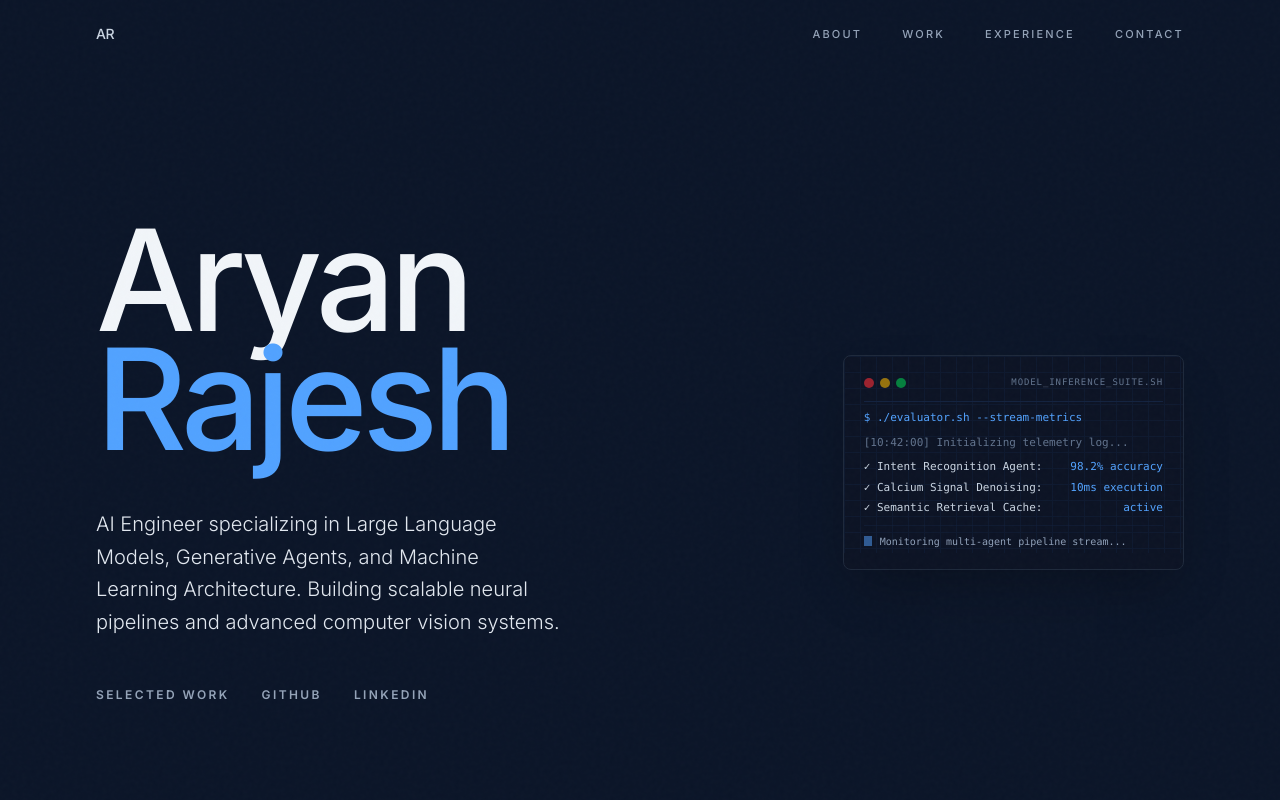
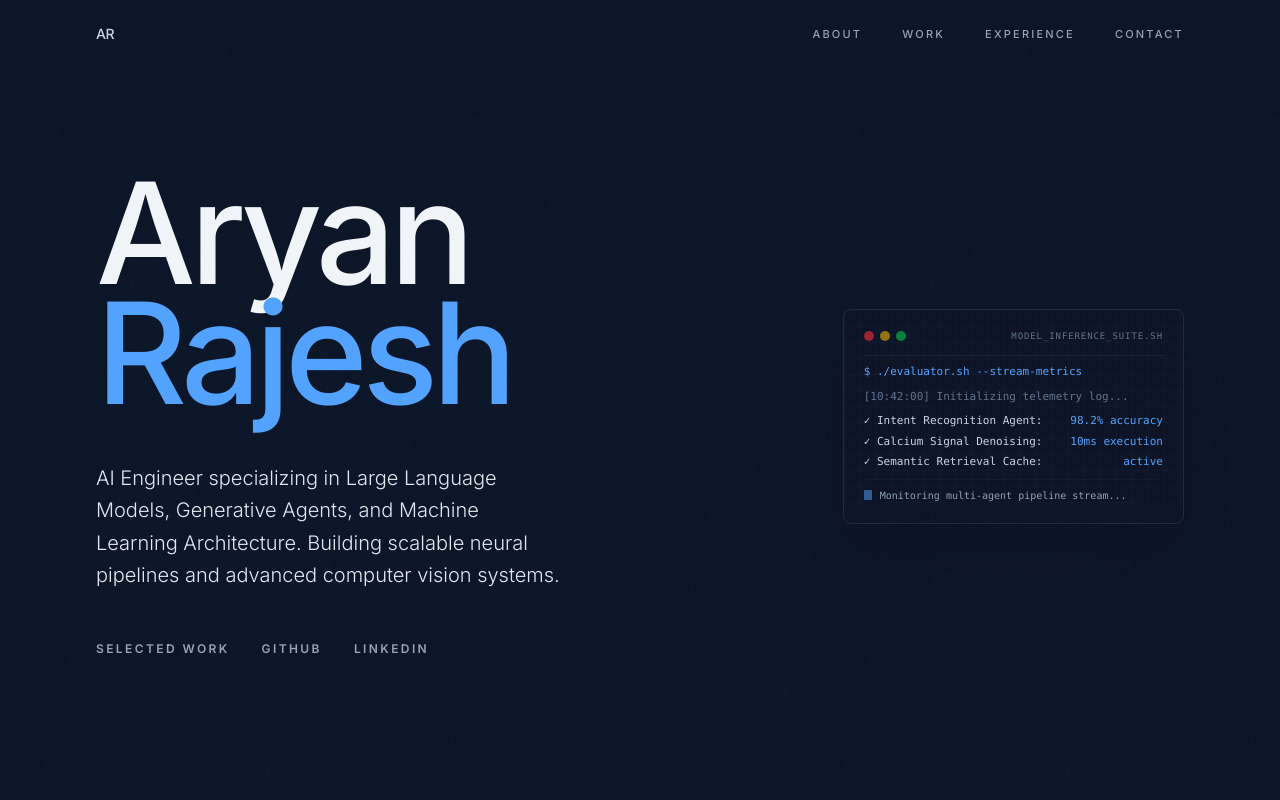
Before and after one commit to aryan-rajesh7/landing-ml-graphs, a Next.js app: page / in a window 1280 px wide. Shown: the top 800 px of the page. Built offline with nearby package versions, Linux system fonts and the light colour scheme.

Commit message:
center content vertically

```diff
--- a/app/page.tsx
+++ b/app/page.tsx
@@ -263,9 +263,9 @@ export default function Home() {
       <main className="w-full">
 
         {/* ── HERO ─────────────────────────────────────────────── */}
-        <section className="min-h-screen flex items-end px-6 md:px-12 lg:px-24 pb-24 pt-32 relative">
+        <section className="min-h-screen flex items-center px-6 md:px-12 lg:px-24 pb-24 pt-32 relative">
 
-          <div className="grid grid-cols-12 gap-y-16 lg:gap-y-0 gap-x-8 w-full items-end relative z-10">
+          <div className="grid grid-cols-12 gap-y-16 lg:gap-y-0 gap-x-8 w-full items-center relative z-10">
             {/* Left Block: Name, CTA & Bio */}
             <div className="col-span-12 lg:col-span-7 space-y-12">
               <Reveal>
```
